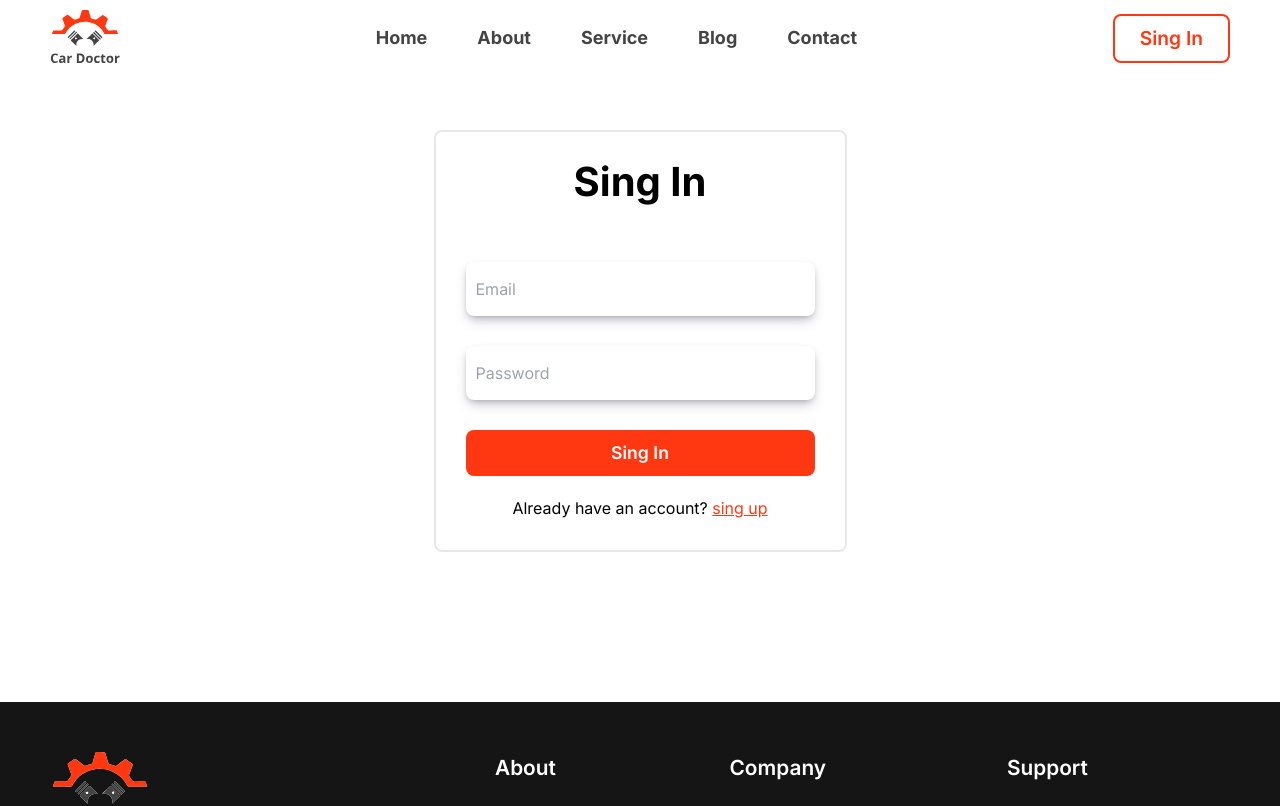
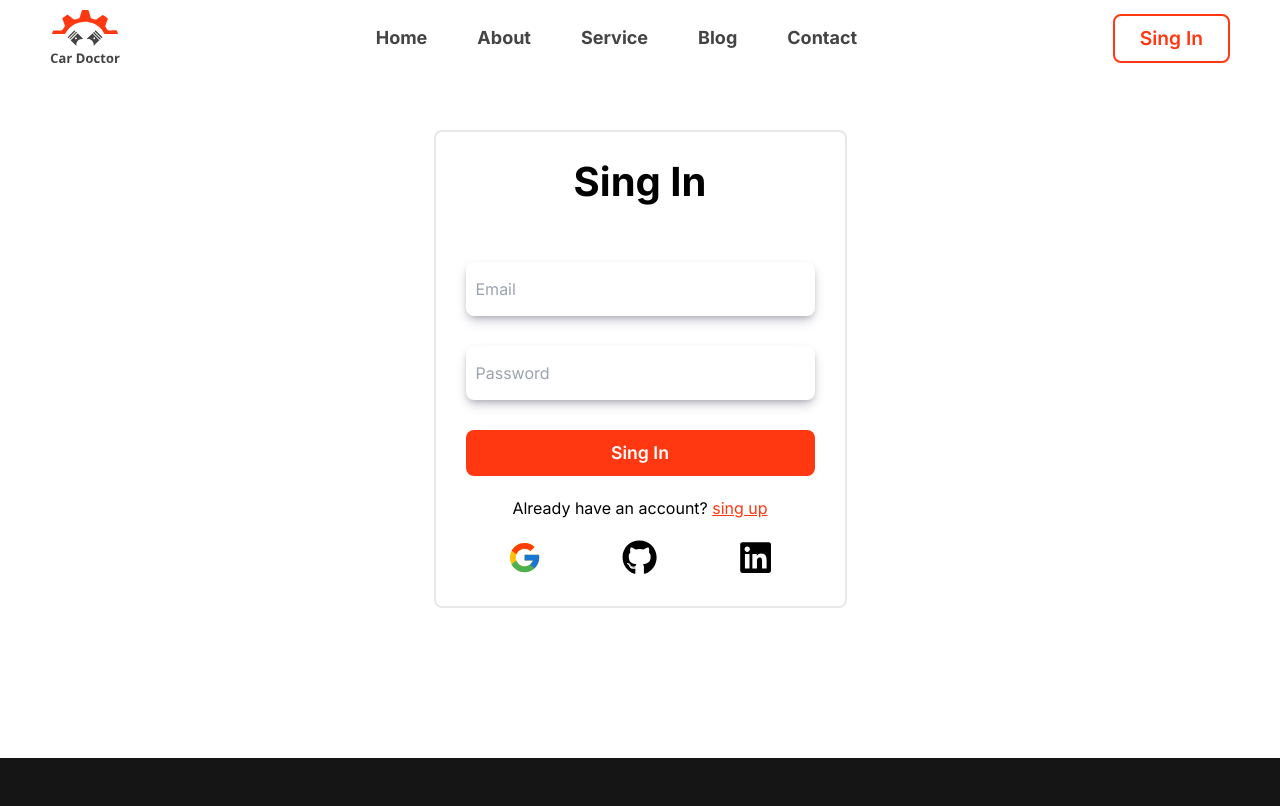
Before and after one commit to shsobur/car-doctor-client, a React (Vite) app: page /singin in a window 1280 px wide. Shown: the top 806 px of the page. Built offline with nearby package versions, Linux system fonts and the light colour scheme; no server answers.

Commit message:
Google login added

```diff
--- a/src/Pages/Authentication/SingIn/SingIn.jsx
+++ b/src/Pages/Authentication/SingIn/SingIn.jsx
@@ -4,6 +4,7 @@ import { useForm } from "react-hook-form";
 import { useContext } from "react";
 import { AuthContext } from "../../../components/AuthProvider/AuthProvider";
 import Swal from "sweetalert2";
+import SocialLogin from "../../../components/SocialLogin/SocialLogin";
 
 const SingIn = () => {
   const {signInUser} = useContext(AuthContext);
@@ -102,6 +103,11 @@ const SingIn = () => {
                     </Link>
                   </p>
                 </div>
+
+                <div>
+                  <SocialLogin></SocialLogin>
+                </div>
+
               </form>
             </div>
 
--- a/src/Pages/Authentication/SingUp/SingUp.jsx
+++ b/src/Pages/Authentication/SingUp/SingUp.jsx
@@ -4,6 +4,7 @@ import { useForm } from "react-hook-form";
 import { useContext } from "react";
 import { AuthContext } from "../../../components/AuthProvider/AuthProvider";
 import Swal from "sweetalert2";
+import SocialLogin from "../../../components/SocialLogin/SocialLogin";
 
 const SingUp = () => {
   const { signUpUser } = useContext(AuthContext);
@@ -123,6 +124,10 @@ const SingUp = () => {
                   </p>
                 </div>
 
+                <div>
+                  <SocialLogin></SocialLogin>
+                </div>
+
               </form>
             </div>
 
--- a/src/Pages/CheckOut/CheckOut.css
+++ b/src/Pages/CheckOut/CheckOut.css
@@ -31,10 +31,14 @@
   justify-content: space-between;
 }
 
+.ckeck_out_form_title span {
+  color: #FF3811;
+}
+
 .ckeck_out_form_title h2 {
   text-align: center;
   margin-top: 100px;
-  color: #FF3811;
+  color: #151515;
   font-size: 2rem;
   font-weight: 700;
 }
--- a/src/Pages/CheckOut/CheckOut.jsx
+++ b/src/Pages/CheckOut/CheckOut.jsx
@@ -41,7 +41,7 @@ const CheckOut = () => {
       console.log("🚀 ~ onSubmit ~ data:", data);
       if(data.insertedId) {
         console.log("worked");
-        // Swite Allart
+        // Sweet Alert__
         const Toast = Swal.mixin({
           toast: true,
           position: "top",
@@ -55,9 +55,9 @@ const CheckOut = () => {
         });
         Toast.fire({
           icon: "success",
-          title: "Signed in successfully"
+          title: "Booking is on prosece..."
         });
-        // End
+        // End__
       }
     })
     .catch(error => {
@@ -84,8 +84,8 @@ const CheckOut = () => {
             </div>
 
             <div className="ckeck_out_form_title">
-              <h2>Service Name: {serviseData.title}</h2>
-              <h2>Price: ${serviseData.price}</h2>
+              <h2><span>Service:</span> {serviseData.title}</h2>
+              <h2><span>Price:</span> ${serviseData.price}</h2>
             </div>
 
             <form onSubmit={handleSubmit(onSubmit)}>
--- a/src/components/AuthProvider/AuthProvider.jsx
+++ b/src/components/AuthProvider/AuthProvider.jsx
@@ -1,13 +1,15 @@
 import PropTypes from 'prop-types';
 import auth from '../Firebase/firebase.config';
 import { createContext, useEffect, useState } from "react";
-import { createUserWithEmailAndPassword, onAuthStateChanged, signInWithEmailAndPassword, signOut } from "firebase/auth";
+import { createUserWithEmailAndPassword, GoogleAuthProvider, onAuthStateChanged, signInWithEmailAndPassword,  signInWithPopup,  signOut } from "firebase/auth";
 
 export const AuthContext = createContext();
 
 const AuthProvider = ({children}) => {
   const [user, setUser] = useState(null);
   const [loading, setLoading] = useState(false);
+
+  const googleProvider = new GoogleAuthProvider();
 
   const signUpUser = (email, password) => {
     setLoading(true);
@@ -17,6 +19,10 @@ const AuthProvider = ({children}) => {
   const signInUser = (email, password) => {
     setLoading(true);
     return signInWithEmailAndPassword(auth, email, password);
+  }
+
+  const googleSingIn = () => {
+    return signInWithPopup(auth, googleProvider);
   }
 
   useEffect(() => {
@@ -34,6 +40,7 @@ const AuthProvider = ({children}) => {
     user,
     signUpUser,
     signInUser,
+    googleSingIn,
     logOut,
     loading,
   }
--- a/src/components/ServiceCard/ServiceCard.jsx
+++ b/src/components/ServiceCard/ServiceCard.jsx
@@ -1,13 +1,16 @@
 import { Link } from "react-router-dom";
 import "./ServiceCard.css";
 import PropTypes from "prop-types";
+import { useContext } from "react";
+import { AuthContext } from "../AuthProvider/AuthProvider";
 
 const ServiceCard = ({ service }) => {
+  const {user} = useContext(AuthContext);
   const { _id, title, img, price } = service;
 
   return (
     <>
-      <Link to={`/checkout/${_id}`}>
+      <Link to={user ? `/checkout/${_id}` : "/singin"}>
         <div className="main_service_card_container">
           <div className="service_card_img_container">
             <img src={img} />
--- /dev/null
+++ b/src/components/SocialLogin/SocialLogin.css
@@ -0,0 +1,12 @@
+.main_social_login_container {
+  display: flex;
+  align-items: center;
+  justify-content: center;
+  gap: 80px;
+  font-size: 2.2rem;
+  margin-top: 20px;
+}
+
+.main_social_login_container h2 {
+  cursor: pointer;
+}
--- /dev/null
+++ b/src/components/SocialLogin/SocialLogin.jsx
@@ -0,0 +1,53 @@
+import "./SocialLogin.css";
+import { FaGithub, FaLinkedin } from "react-icons/fa";
+import { FcGoogle } from "react-icons/fc";
+// import Swal from "sweetalert2";
+import { useNavigate } from "react-router-dom";
+import { useContext } from "react";
+import { AuthContext } from "../AuthProvider/AuthProvider";
+import Swal from "sweetalert2";
+
+const SocialLogin = () => {
+  const { googleSingIn } = useContext(AuthContext);
+  const navigate = useNavigate();
+
+  const handleGoogleLogin = () => {
+    googleSingIn()
+    .then(result => {
+      console.log(result.user)
+      // Sweet alart__
+      const Toast = Swal.mixin({
+        toast: true,
+        position: "top",
+        showConfirmButton: false,
+        timer: 2000,
+        timerProgressBar: true,
+        didOpen: (toast) => {
+          toast.onmouseenter = Swal.stopTimer;
+          toast.onmouseleave = Swal.resumeTimer;
+        }
+      });
+      Toast.fire({
+        icon: "success",
+        title: "Signed in successfully"
+      });
+      // End__
+      navigate("/");
+    })
+    .catch(error => {
+      console.log("social log error: ", error);
+    })
+  };
+
+  return (
+    <>
+      <div className="main_social_login_container">
+        <h2 onClick={handleGoogleLogin}><FcGoogle /></h2>
+        <h2><FaGithub /></h2>
+        <h2><FaLinkedin /></h2>
+      </div>
+    </>
+  );
+};
+
+export default SocialLogin;
```
